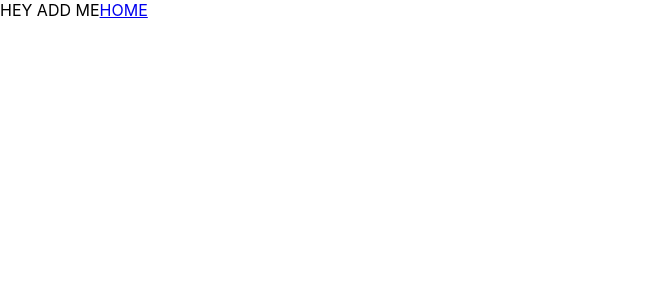
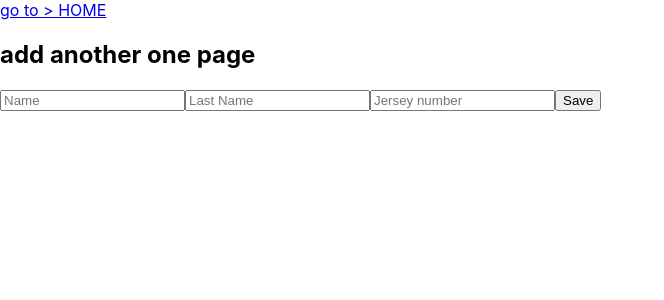
Before and after one commit to Veloja/yelp-clone-in-REACT, a React (Create React App) app: page /add in a window 1280 px wide. Shown: the top 300 px of the page, without its empty margins (0-664 px from the left). Built offline with nearby package versions, Linux system fonts and the light colour scheme.

Commit message:
Added add component placeholders

```diff
--- a/src/Add.js
+++ b/src/Add.js
@@ -5,12 +5,24 @@ import './App.css';
 
 
 class Add extends Component {
+  constructor(props) {
+    super(props);
+    this.state = {
+      firstName: '',
+      lastName: '',
+      number: null
+    }
+  }
 
   render() {
     return (
       <div>
-        HEY ADD ME
-        <Link to='/'>HOME</Link>
+        <Link to='/'>go to > HOME</Link>
+        <h2>add another one page</h2>
+        <input type="text" placeholder="Name" />
+        <input type="text" placeholder="Last Name" />
+        <input type="number" placeholder="Jersey number" />
+        <button>Save</button>
       </div>
     );
   }
```
